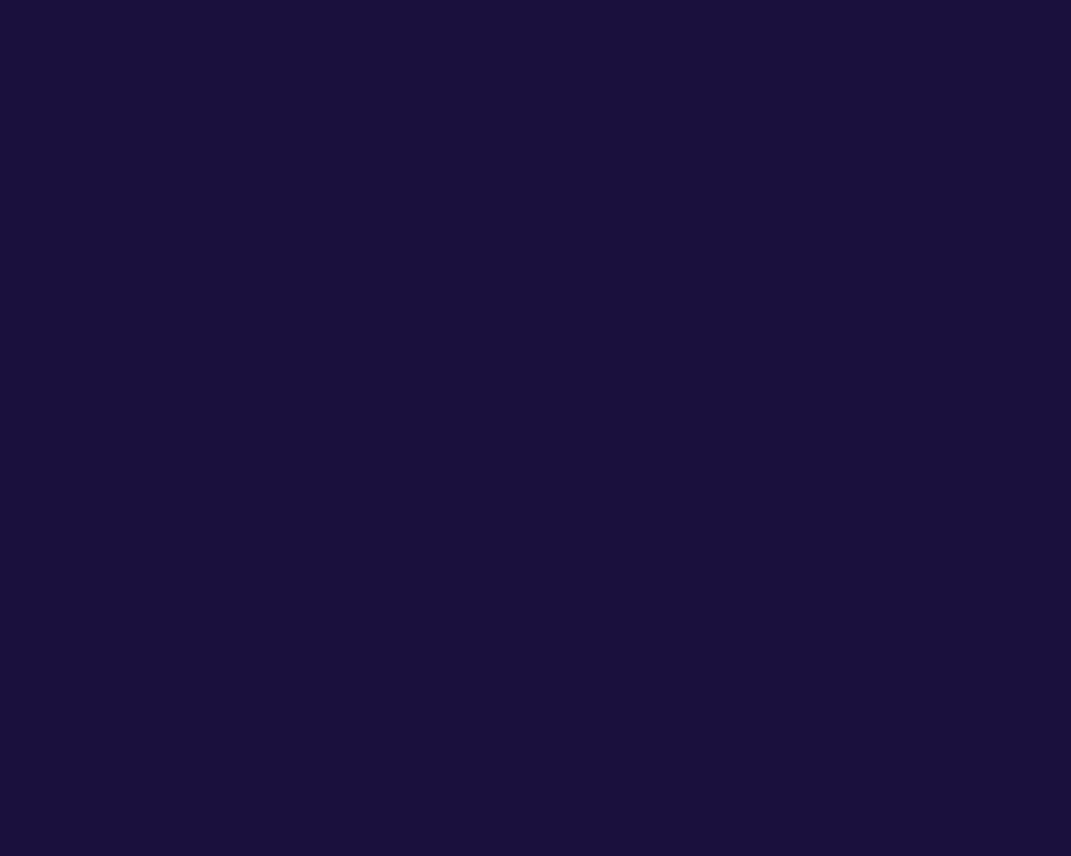
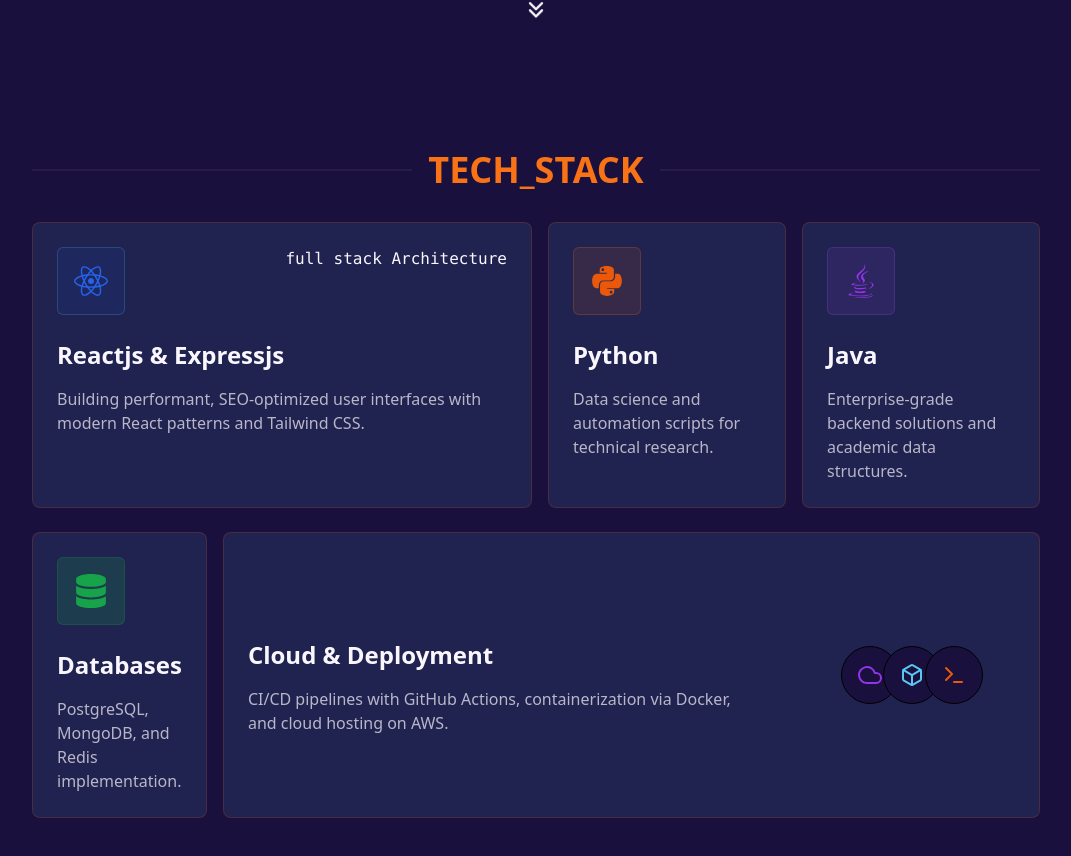
Before and after one commit to barrymomodouwurrie-165/main-portfolio, a React app in the folder Frontend/: page / in a window 1280 px wide. Shown: the part 554-1410 px from the top of the page, without its empty margins (104-1175 px from the left). Before the commit the page ends 800 px from the top, so only its background shows below. Built offline with nearby package versions, Linux system fonts and the light colour scheme; the HTML template or start-up script is replaced by a standard one.

Commit message:
Created the skills component of the LandingPage, made a few adjustment in the Navbar and landing page.

```diff
--- a/Frontend/src/Components/Navbar.jsx
+++ b/Frontend/src/Components/Navbar.jsx
@@ -2,7 +2,7 @@ import { Link } from "react-router";
 import profile from "../assets/myprofile.jpg"
 const Navbar = () => {
   return (
-    <div className="fixed top-0 z-100 bg-[#1a103d] w-full px-4 py-6 border-b border-purple-400/20 shadow-sm">
+    <div className="fixed top-0 z-[500] bg-[#1a103d] w-full px-4 py-4 border-b border-purple-400/20 shadow-sm">
       <div className="flex items-center justify-between">
         <div className="flex items-center justify-between gap-2">
           <img src={profile} alt="A profile picture" className="w-[80px] h-[80px] rounded-full object-left-top object-cover"/>
--- /dev/null
+++ b/Frontend/src/Components/Skills.jsx
@@ -0,0 +1,97 @@
+import { FaReact, FaPython, FaJava, FaDatabase } from "react-icons/fa";
+import { FiCloud, FiBox, FiTerminal } from "react-icons/fi";
+
+const Skills = () => {
+  return (
+    <div className="max-w-5xl mx-auto px-2 py-6">
+      <div className="flex items-center justify-between gap-4">
+        <div className=" flex-1 border border-base-content/5"></div>
+        <span className="text-4xl text-orange-500 font-bold">TECH_STACK</span>
+        <div className=" flex-1 border border-base-content/5"></div>
+      </div>
+      <div className="flex flex-col gap-6 py-8">
+        <div className="grid grid-cols-1 md:grid-cols-[auto_1fr_1fr] gap-4">
+          <div className="md:max-w-[500px] flex flex-col border  border-orange-600/20 hover:shadow-[0_0_20px_rgba(210,187,255,0.15)] transition-shadow duration-300 p-6  rounded-lg bg-secondary/10 ">
+            <div className="flex items-start justify-between">
+              <div className="p-4 border rounded-md border-secondary/20 bg-blue-600/10 text-blue-600">
+                <FaReact size={34} />
+              </div>
+              <span className="font-mono">full stack Architecture</span>
+            </div>
+            <div className="flex flex-col gap-4 mt-6">
+              <span className="text-2xl font-bold">Reactjs & Expressjs</span>
+              <span className="text-base-content/70">
+                Building performant, SEO-optimized user interfaces with modern
+                React patterns and Tailwind CSS.
+              </span>
+            </div>
+          </div>
+          <div className="flex flex-col border border-orange-600/20 p-6 rounded-lg bg-secondary/10 hover:shadow-[0_0_20px_rgba(210,187,255,0.15)] transition-shadow duration-30 ">
+            <div className="flex items-start justify-between">
+              <div className="p-4 text-orange-600 border border-orange-500/20 rounded-md bg-orange-500/10">
+                <FaPython size={34} />
+              </div>
+            </div>
+            <div className="flex flex-col gap-4 mt-6">
+              <span className="text-2xl font-bold">Python</span>
+              <span className="text-base-content/70">
+                Data science and automation scripts for technical research.
+              </span>
+            </div>
+          </div>
+          <div className="flex flex-col border border-orange-600/20 p-6 rounded-lg bg-secondary/10 hover:shadow-[0_0_20px_rgba(210,187,255,0.15)] transition-shadow duration-300 ">
+            <div className="flex items-start justify-between">
+              <div className="p-4 text-purple-600 rounded-md border border-purple-500/20 bg-purple-500/10">
+                <FaJava size={34} />
+              </div>
+            </div>
+            <div className="flex flex-col gap-4 mt-6">
+              <span className="text-2xl font-bold">Java</span>
+              <span className="text-base-content/70">
+                Enterprise-grade backend solutions and academic data structures.
+              </span>
+            </div>
+          </div>
+        </div>
+        <div className="grid grid-cols-1 md:grid-cols-[1fr_auto] gap-4">
+          <div className="flex flex-col border  border-orange-600/20 hover:shadow-[0_0_20px_rgba(210,187,255,0.15)] transition-shadow duration-300 p-6  rounded-lg bg-secondary/10 ">
+            <div className="flex items-start justify-between">
+              <div className="p-4 text-green-600 rounded-md border border-green-600/20 bg-green-600/20">
+                <FaDatabase size={34} />
+              </div>
+            </div>
+            <div className="flex flex-col gap-4 mt-6">
+              <span className="text-2xl font-bold">Databases</span>
+              <span className="text-base-content/70">
+                PostgreSQL, MongoDB, and Redis implementation.
+              </span>
+            </div>
+          </div>
+          <div className="flex items-center justify-between border border-orange-600/20 p-6 rounded-lg bg-secondary/10 hover:shadow-[0_0_20px_rgba(210,187,255,0.15)] transition-shadow duration-30 ">
+              <div className=" flex flex-col gap-4 mt-6">
+                <span className="text-2xl font-bold">Cloud & Deployment</span>
+                <span className="text-base-content/70">
+                  CI/CD pipelines with GitHub Actions, containerization via
+                  Docker, and cloud hosting on AWS.
+                </span>
+              </div>
+              <div className="flex ml-20">
+                <div className="p-4 bg-base-100 text-purple-600 border border-black rounded-full relative z-10 ">
+                  <FiCloud size={24} />
+                </div>
+                <div className="p-4 bg-base-100 text-secondary border border-black rounded-full -translate-x-4 relative z-20">
+                  <FiBox size={24} />
+                </div>
+                <div className="p-4 bg-base-100 text-orange-600 border border-black rounded-full -translate-x-8 relative z-30 ">
+                  <FiTerminal size={24} />
+                </div>
+              </div>
+
+          </div>
+        </div>
+      </div>
+    </div>
+  );
+};
+
+export default Skills;
--- a/Frontend/src/Pages/LandingPage.jsx
+++ b/Frontend/src/Pages/LandingPage.jsx
@@ -1,5 +1,7 @@
 import Navbar from "../Components/Navbar";
 import { FaCircle } from "react-icons/fa";
+import Skills from "../Components/Skills";
+import { HiChevronDoubleDown } from "react-icons/hi";
 
 
 const LandingPage = () => {
@@ -27,7 +29,7 @@ const LandingPage = () => {
         <div className="max-w-xl mx-auto flex items-center justify-between gap-4 py-6">
           <button className="relative inline-flex h-12 overflow-hidden rounded-full p-[1px] focus:outline-none focus:ring-2 focus:ring-gray-400 focus:ring-offset-2 focus:ring-offset-gray-50">
             <span className="absolute inset-[-1000%] animate-[spin_2s_linear_infinite] bg-[conic-gradient(from_90deg_at_50%_50%,#E2CBFF_0%,#393BB2_50%,#E2CBFF_100%)]" />
-            <span className="inline-flex h-full w-full cursor-pointer items-center justify-center rounded-full bg-gray-950 px-8 py-1 text-xl font-medium text-secondary backdrop-blur-3xl">
+            <span className="inline-flex z-0 h-full w-full cursor-pointer items-center justify-center rounded-full bg-gray-950 px-8 py-1 text-xl font-medium text-secondary backdrop-blur-3xl">
               See my work
             </span>
           </button>
@@ -36,6 +38,8 @@ const LandingPage = () => {
           </button>
         </div>
       </div>
+      <HiChevronDoubleDown size={24} className="relative mx-auto animate-bounce mb-[100px] z-0"/>
+      <Skills />
     </div>
   );
 };
--- a/Frontend/src/index.css
+++ b/Frontend/src/index.css
@@ -1,3 +1,11 @@
 @tailwind base;
 @tailwind components;
 @tailwind utilities;
+* {
+  -ms-overflow-style: none;
+  scrollbar-width: none;
+}
+
+*::-webkit-scrollbar {
+  display: none;
+}
```
